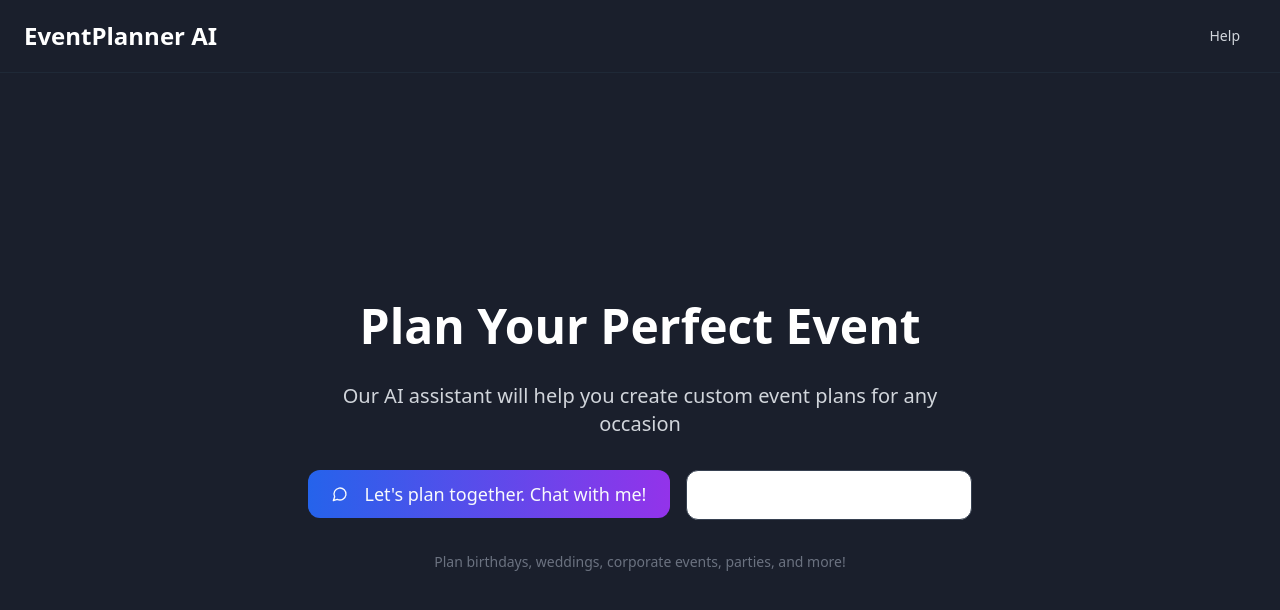
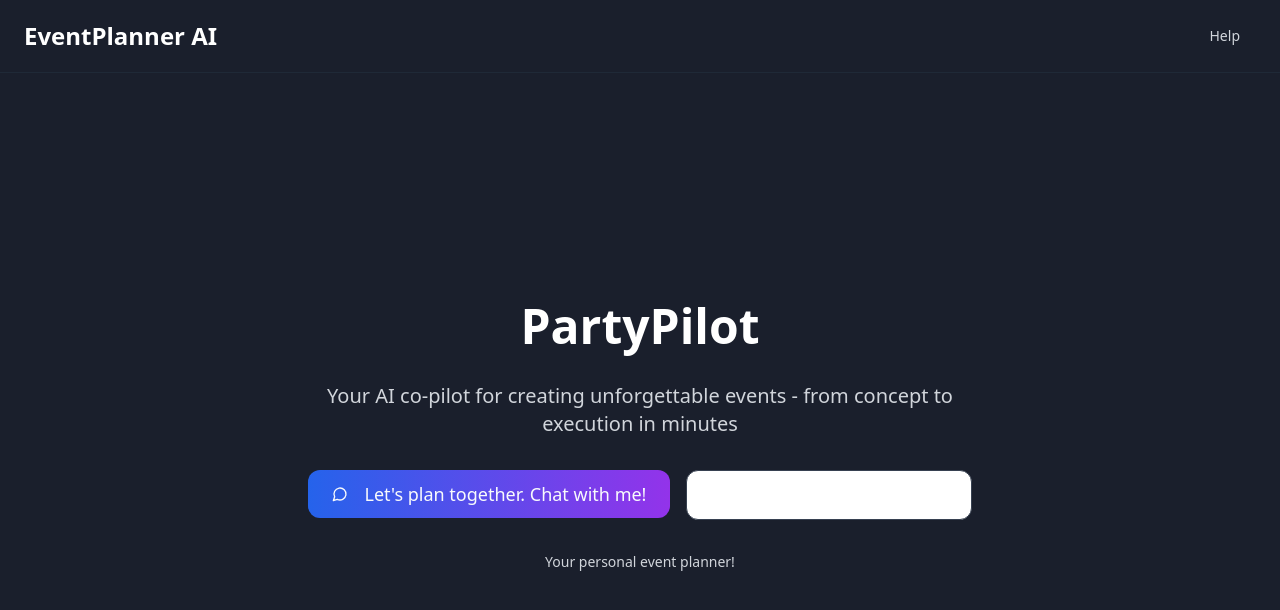
Before and after one commit to Oded-Ben-Yair/deploy-helper-pal, a React (Vite) app: page / in a window 1280 px wide. Shown: the top 610 px of the page. Built offline with nearby package versions, Linux system fonts and the light colour scheme.

Commit message:
Fix: Index page content
- Fixes the visibility of the "rush" component.
- Removes the footer and replaces it with a personal event planner message.
- Updates the app name and description on the index page.

```diff
--- a/src/pages/Index.tsx
+++ b/src/pages/Index.tsx
@@ -28,10 +28,10 @@ const Index = () => {
         ) : (
           <div className="max-w-3xl w-full mx-auto text-center space-y-8">
             <h1 className="text-4xl sm:text-5xl font-bold mb-6">
-              Plan Your Perfect Event
+              PartyPilot
             </h1>
             <p className="text-xl text-gray-300 max-w-2xl mx-auto">
-              Our AI assistant will help you create custom event plans for any occasion
+              Your AI co-pilot for creating unforgettable events - from concept to execution in minutes
             </p>
 
             <div className="flex flex-col sm:flex-row gap-4 justify-center mt-12">
@@ -47,7 +47,7 @@ const Index = () => {
                 <SheetTrigger asChild>
                   <Button
                     variant="outline"
-                    className="p-6 text-lg border-gray-700 hover:bg-gray-800 rounded-xl"
+                    className="p-6 text-lg border-gray-700 hover:bg-gray-800 rounded-xl text-white"
                   >
                     <FileText className="mr-2 h-5 w-5" />
                     I'm in a rush. Fill a form!
@@ -65,8 +65,8 @@ const Index = () => {
               </Sheet>
             </div>
 
-            <div className="mt-16 text-sm text-gray-500">
-              Plan birthdays, weddings, corporate events, parties, and more!
+            <div className="mt-16 text-sm text-gray-300">
+              Your personal event planner!
             </div>
           </div>
         )}
```
